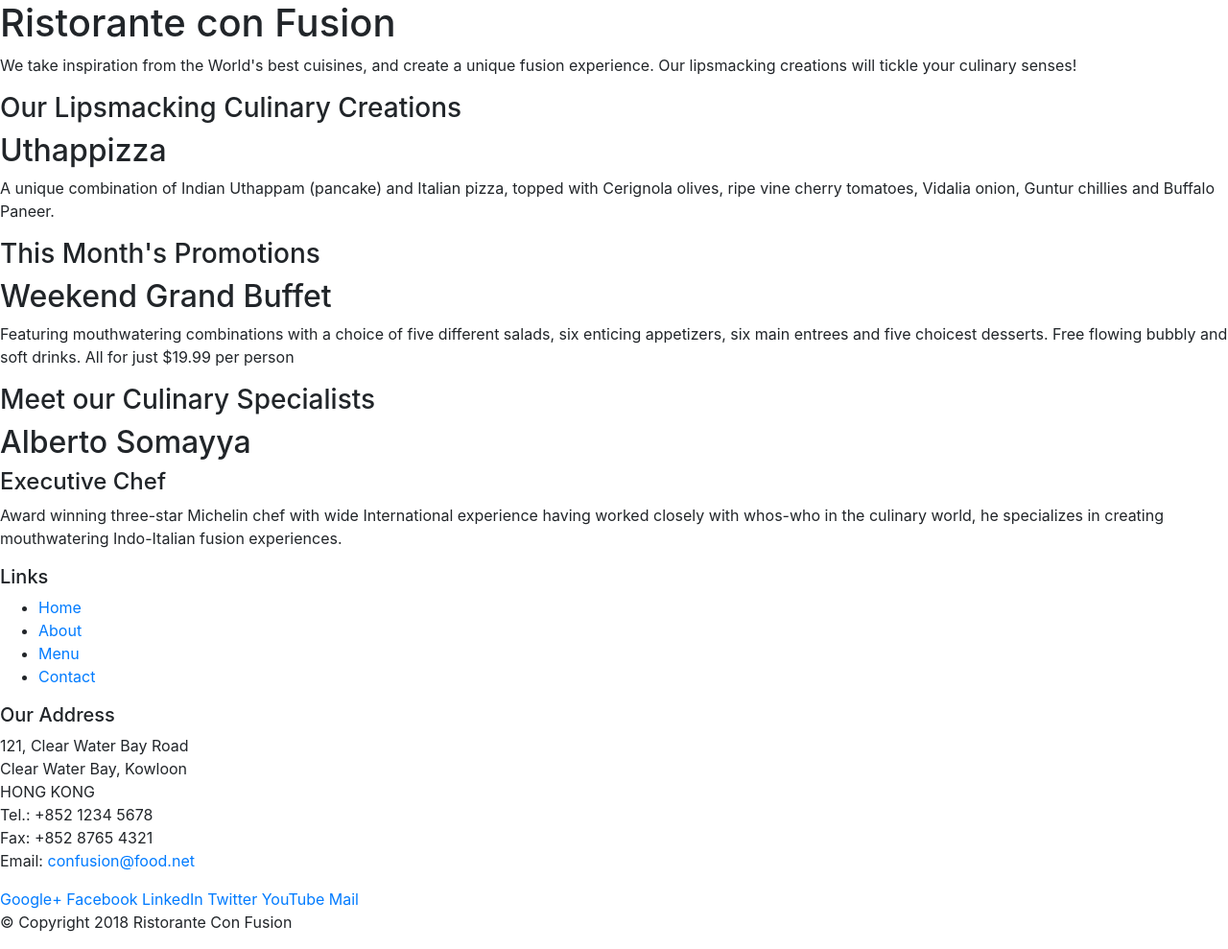
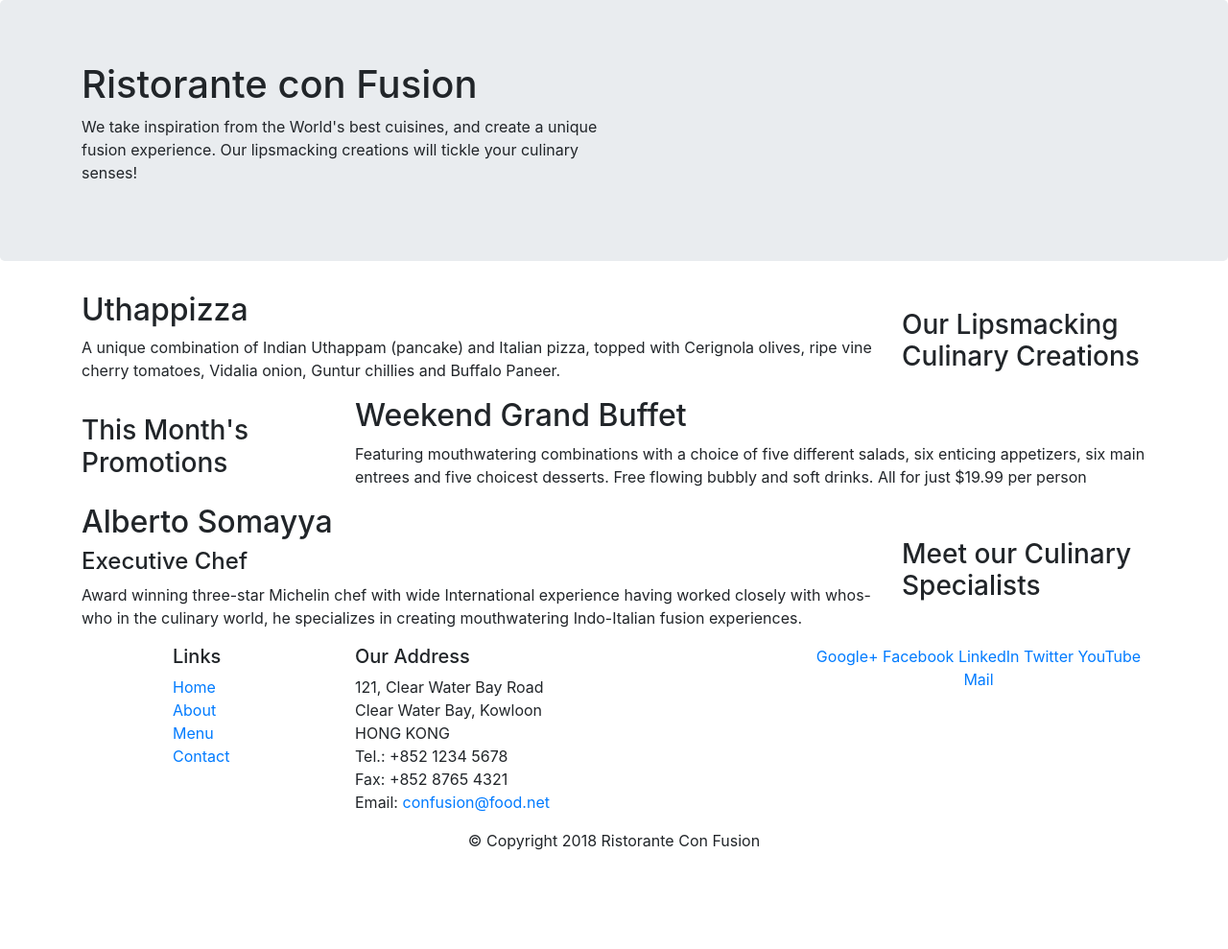
Before and after one commit to rajaaryan0753/Restaurant-, a website: page index.html in a window 1280 px wide. Shown: the whole page at 96% size. After the commit the page ends 904 px from the top, so only its background shows below. Drawn offline with nearby package versions, Linux system fonts and the light colour scheme.

Commit message:
Added basic features

```diff
--- a/index.html
+++ b/index.html
@@ -9,51 +9,52 @@
 
     <!-- Bootstrap CSS -->
     <link rel="stylesheet" href="node_modules/bootstrap/dist/css/bootstrap.min.css">
+    <link rel="stylesheet" type="text/css" href="css/style.css">
     <title>Ristorante Con Fusion</title>
 </head>
 
 <body>
 
-    <header>
-        <div>
-            <div>
-                <div>
+    <header class="jumbotron">
+        <div class="container">
+            <div class="row row-header">
+                <div class="col-12 col-sm-6">
                     <h1>Ristorante con Fusion</h1>
                     <p>We take inspiration from the World's best cuisines, and create a unique fusion experience. Our lipsmacking creations will tickle your culinary senses!</p>
                 </div>
-                <div>
+                <div class="col-12 col-sm">
                 </div>
             </div>
         </div>
     </header>
 
-    <div>
-        <div>
-            <div>
+    <div class="container">
+        <div class="row row-content align-items-center">
+            <div class="col-12 col-sm-4 col-md-3 order-sm-last"">
                 <h3>Our Lipsmacking Culinary Creations</h3>
             </div>
-            <div>
+            <div class="col col-sm col-md order-sm-first">
                 <h2>Uthappizza</h2>
                 <p>A unique combination of Indian Uthappam (pancake) and Italian pizza, topped with Cerignola olives, ripe vine cherry tomatoes, Vidalia onion, Guntur chillies and Buffalo Paneer.</p>
             </div>
         </div>
 
 
-        <div>
-            <div>
+        <div class="row row-content align-items-center">
+            <div class="col-12 col-sm-4 col-md-3">
                 <h3>This Month's Promotions</h3>
             </div>
-            <div>
+            <div class="col col-sm col-md">
                 <h2>Weekend Grand Buffet</h2>
                 <p>Featuring mouthwatering combinations with a choice of five different salads, six enticing appetizers, six main entrees and five choicest desserts. Free flowing bubbly and soft drinks. All for just $19.99 per person </p>
             </div>
         </div>
 
-        <div>
-            <div>
+        <div class="row row-content align-items-center">
+            <div class="col-12 col-sm-4 col-md-3 order-sm-last">
                 <h3>Meet our Culinary Specialists</h3>
             </div>
-            <div>
+            <div class="col col-sm col-md order-sm-first">
                 <h2>Alberto Somayya</h2>
                 <h4>Executive Chef</h4>
                 <p>Award winning three-star Michelin chef with wide International experience having worked closely with whos-who in the culinary world, he specializes in creating mouthwatering Indo-Italian fusion experiences. </p>
@@ -61,19 +62,19 @@
         </div>
     </div>
 
-    <footer>
-        <div>
-            <div>
-                <div>
+    <footer class="foooter">
+        <div class="container">
+            <div class="row ">
+                <div class="col-4 offset-1 col-sm-2">
                     <h5>Links</h5>
-                    <ul>
+                    <ul class="list-unstyled">
                         <li><a href="#">Home</a></li>
                         <li><a href="#">About</a></li>
                         <li><a href="#">Menu</a></li>
                         <li><a href="#">Contact</a></li>
                     </ul>
                 </div>
-                <div>
+                <div class="col-7 col-sm-5">
                     <h5>Our Address</h5>
                     <address>
 		              121, Clear Water Bay Road<br>
@@ -84,8 +85,8 @@
 		              Email: <a href="mailto:confusion@food.net">confusion@food.net</a>
 		           </address>
                 </div>
-                <div>
-                    <div>
+                <div class="col-12 col-sm-4">
+                    <div  class="text-center">
                         <a href="http://google.com/+">Google+</a>
                         <a href="http://www.facebook.com/profile.php?id=">Facebook</a>
                         <a href="http://www.linkedin.com/in/">LinkedIn</a>
@@ -95,8 +96,8 @@
                     </div>
                 </div>
            </div>
-           <div>
-                <div>
+           <div class="row justify-content-center">
+                <div class="col-auto">
                     <p>© Copyright 2018 Ristorante Con Fusion</p>
                 </div>
            </div>
```
Also changed, not shown: 1 other file.
